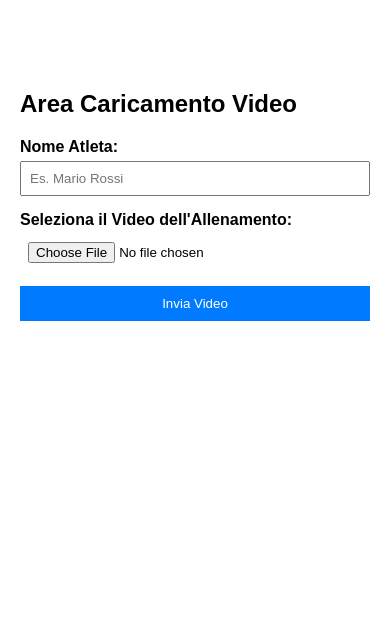
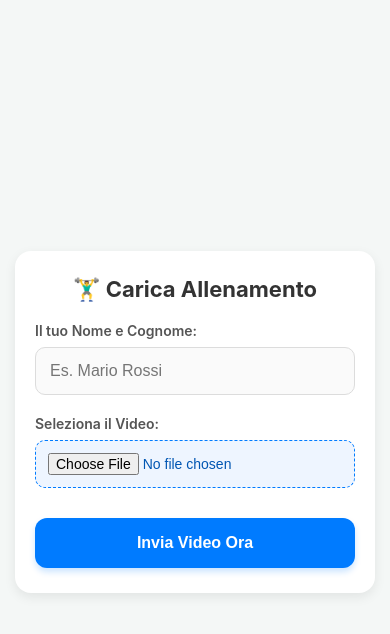
Before and after one commit to francescobastianelli88-debug/atleti_prova, a plain HTML site: page index.html in a window 390 px wide. Drawn offline with Linux system fonts and the light colour scheme.

Commit message:
Enhance video upload form layout and styles
Updated HTML structure and styles for better responsiveness and user experience.

```diff
--- a/index.html
+++ b/index.html
@@ -1,33 +1,129 @@
 <!DOCTYPE html>
 <html lang="it">
 <head>
+    <!-- Fondamentale per far adattare la pagina agli schermi dei telefoni senza fare zoom -->
     <meta charset="UTF-8">
+    <meta name="viewport" content="width=device-width, initial-scale=1.0, maximum-scale=1.0, user-scalable=no">
     <title>Carica Video Allenamento</title>
     <style>
-        body { font-family: Arial, sans-serif; max-width: 500px; margin: 50px auto; padding: 20px; }
-        .form-group { margin-bottom: 15px; }
-        label { display: block; margin-bottom: 5px; font-weight: bold; }
-        input[type="text"], input[type="file"] { width: 100%; padding: 8px; box-sizing: border-box; }
-        button { background-color: #007bff; color: white; padding: 10px 15px; border: none; cursor: pointer; width: 100%; }
-        button:hover { background-color: #0056b3; }
+        * { box-sizing: border-box; }
+
+        body {
+            font-family: -apple-system, BlinkMacSystemFont, "Segoe UI", Roboto, Helvetica, Arial, sans-serif;
+            background-color: #f4f7f6;
+            margin: 0;
+            padding: 15px;
+            display: flex;
+            justify-content: center;
+            align-items: center;
+            min-height: 100vh;
+        }
+
+        .card {
+            background: white;
+            padding: 25px 20px;
+            border-radius: 16px;
+            box-shadow: 0 4px 12px rgba(0, 0, 0, 0.08);
+            width: 100%;
+            max-width: 400px; /* Perfetto per qualsiasi smartphone */
+        }
+
+        h2 {
+            margin-top: 0;
+            margin-bottom: 20px;
+            font-size: 22px;
+            color: #333;
+            text-align: center;
+        }
+
+        .form-group { margin-bottom: 20px; }
+
+        label {
+            display: block;
+            margin-bottom: 8px;
+            font-weight: 600;
+            color: #555;
+            font-size: 14px;
+        }
+
+        /* Input di testo ottimizzati per il touch screen */
+        input[type="text"] {
+            width: 100%;
+            padding: 14px;
+            border: 1.5px solid #dcdcdc;
+            border-radius: 10px;
+            font-size: 16px; /* Evita lo zoom automatico fastidioso su iOS quando si clicca */
+            background-color: #fafafa;
+            outline: none;
+            transition: border-color 0.2s;
+        }
+
+        input[type="text"]:focus {
+            border-color: #007bff;
+            background-color: #fff;
+        }
+
+        /* Stile personalizzato e moderno per il caricamento file (più facile da cliccare rispetto a quello standard) */
+        .file-input-wrapper {
+            position: relative;
+            margin-top: 5px;
+        }
+
+        input[type="file"] {
+            width: 100%;
+            padding: 12px;
+            border: 1.5px dashed #007bff;
+            border-radius: 10px;
+            background-color: #eef5ff;
+            font-size: 14px;
+            color: #0056b3;
+            cursor: pointer;
+        }
+
+        /* Pulsante di invio grande, "cicciotto" e facilissimo da premere con il pollice */
+        button {
+            background-color: #007bff;
+            color: white;
+            padding: 16px;
+            border: none;
+            border-radius: 12px;
+            font-size: 16px;
+            font-weight: bold;
+            cursor: pointer;
+            width: 100%;
+            margin-top: 10px;
+            box-shadow: 0 4px 6px rgba(0, 123, 255, 0.2);
+            -webkit-tap-highlight-color: transparent; /* Rimuove il flash blu al tocco su mobile */
+        }
+
+        button:active {
+            background-color: #0056b3;
+            transform: scale(0.98); /* Piccolo feedback visivo quando viene premuto */
+        }
     </style>
 </head>
 <body>
-    <h2>Area Caricamento Video</h2>
 
-    <!-- Il form invia i dati a Flask usando il metodo POST -->
+    <div class="card">
+        <h2>🏋️‍♂️ Carica Allenamento</h2>
+
         <form action="/upload" method="POST" enctype="multipart/form-data">
             <div class="form-group">
-            <label for="atleta">Nome Atleta:</label>
-            <input type="text" id="atleta" name="nome_atleta" required placeholder="Es. Mario Rossi">
+                <label for="atleta">Il tuo Nome e Cognome:</label>
+                <input type="text" id="atleta" name="nome_atleta" required placeholder="Es. Mario Rossi" autocomplete="name">
             </div>
 
             <div class="form-group">
-            <label for="video">Seleziona il Video dell'Allenamento:</label>
+                <label for="video">Seleziona il Video:</label>
+                <div class="file-input-wrapper">
+                    <!-- accept="video/*" aprirà direttamente la galleria video o la fotocamera dello smartphone -->
                     <input type="file" id="video" name="file_video" accept="video/*" required>
                 </div>
+            </div>
 
-        <button type="submit">Invia Video</button>
+            <button type="submit">Invia Video Ora</button>
         </form>
+    </div>
+
 </body>
 </html>
```
Lines whose indentation alone changed are shown as unchanged.
